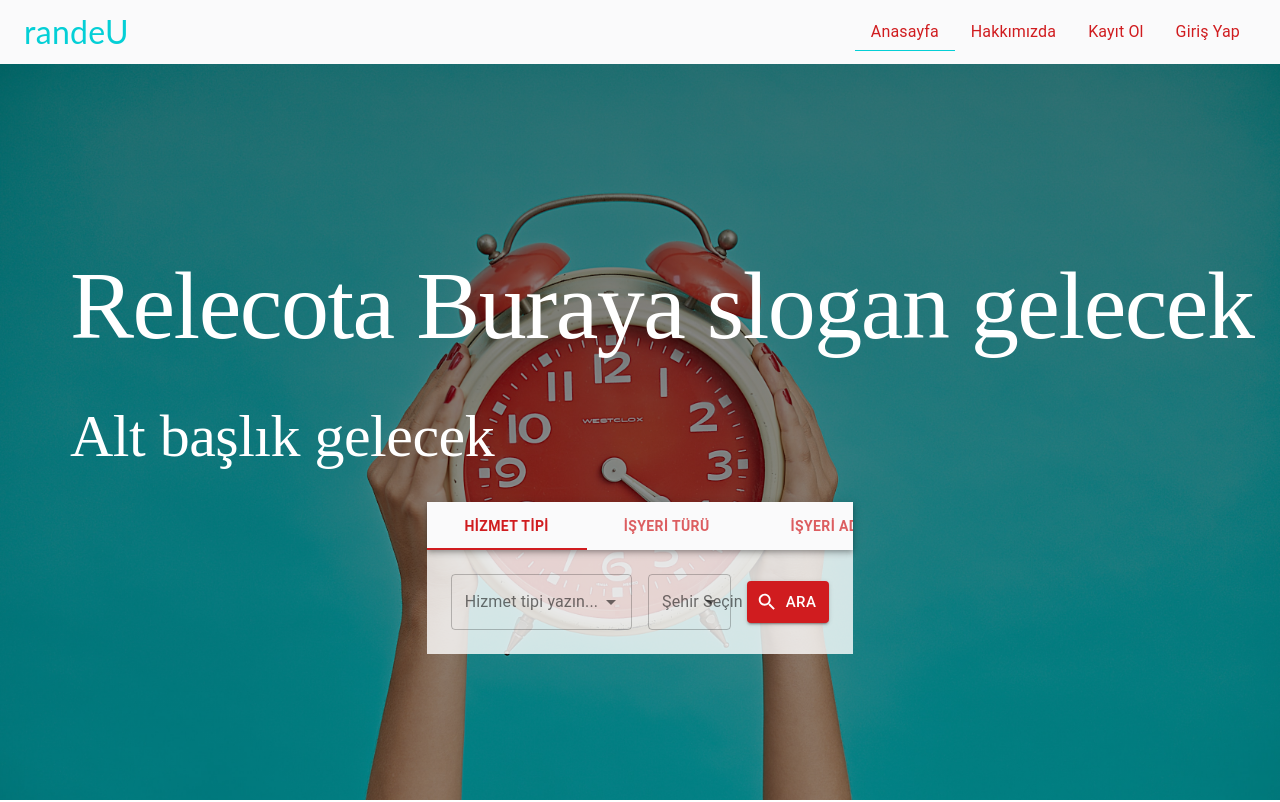
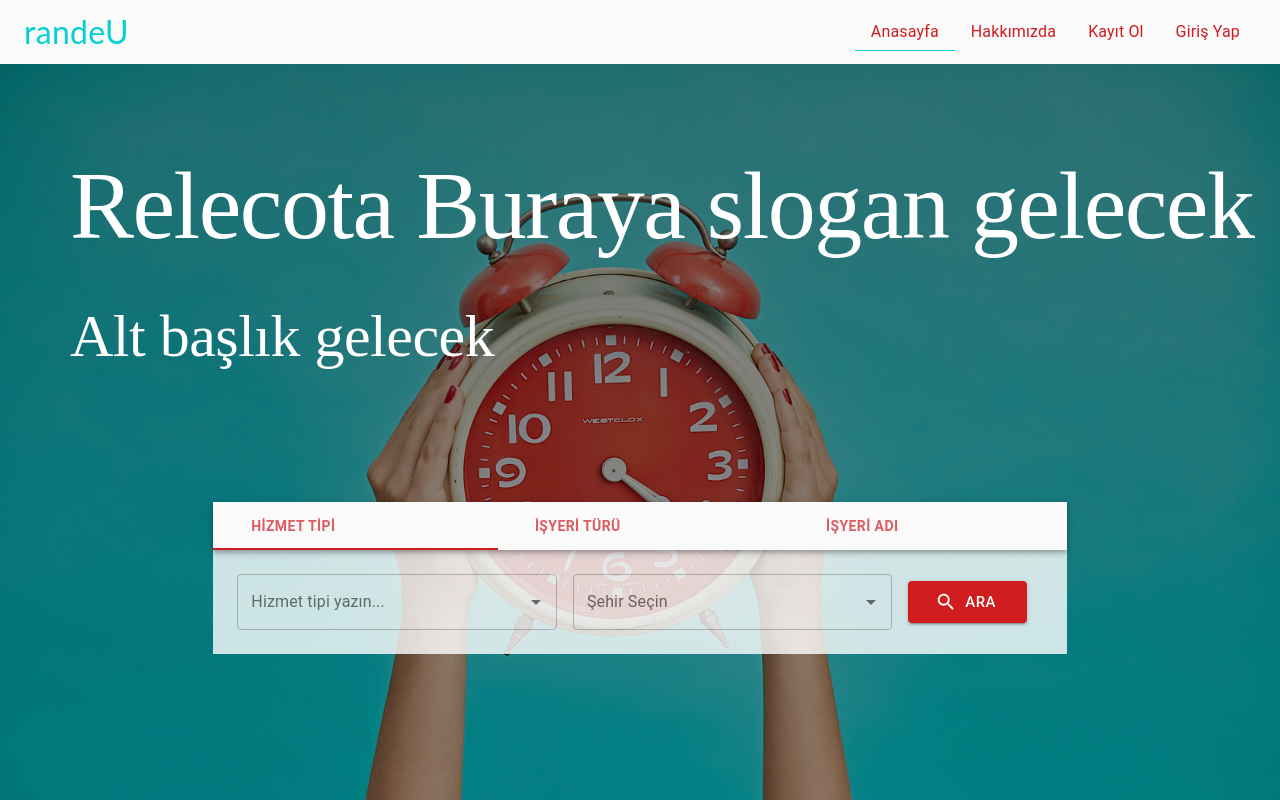
Before and after one commit to serbestemre/randeu-webApp, a React app: page / in a window 1280 px wide. Shown: the top 802 px of the page. Built offline with nearby package versions, Linux system fonts and the light colour scheme.

Commit message:
header tabform responsive implementation is completed

```diff
--- a/src/components/TabBar/TabBar.js
+++ b/src/components/TabBar/TabBar.js
@@ -97,8 +97,8 @@ export default function SimpleTabs() {
   };
 
   return (
-    <Grid container xl={12} justify="center" alignItems={"center"}>
-      <Grid item sm={8} xl={10}>
+    <Grid container justify="center" alignItems={"center"}>
+      <Grid item sm={10}md={12} xl={10}>
         <div className={classes.root}>
           {/* Search Bar Color Preferences */}
           <AppBar position="static" style={{ backgroundColor: `${theme.palette.primary.contrastText}`, color:`${theme.palette.secondary.main}`}}>
@@ -107,12 +107,18 @@ export default function SimpleTabs() {
               onChange={handleChange}
               aria-label="simple tabs example"
             >
-              <Tab className={classes.tabRoot}
+            <Grid item xs={4}>
+            <Tab className={classes.tabRoot}
                    label="HİZMET TİPİ" id={"tab1"} aria-controls="aria-tab1"/>
-              <Tab className={classes.tabRoot}
+            </Grid>
+            <Grid item xs={4}>
+            <Tab className={classes.tabRoot}
                    label="İŞYERİ TÜRÜ" id={"tab2"} aria-controls="aria-tab2"/>
-              <Tab className={classes.tabRoot}
+            </Grid>
+            <Grid item xs={4}>
+            <Tab className={classes.tabRoot}
                    label="İŞYERİ ADI" id={"tab3"} aria-controls="aria-tab3"/>
+            </Grid>
             </Tabs>
           </AppBar>
 
--- a/src/components/TabBar/TabForm/TabFrom.js
+++ b/src/components/TabBar/TabForm/TabFrom.js
@@ -25,8 +25,8 @@ const TabForm = (props) => {
   const {list, textFieldPlaceholder} = props;
   return (
     <form className={classes.root} noValidate autoComplete="off">
-      <Grid container item spacing={2}>
-        <Grid item xs={2} sm={6}>
+      <Grid container item spacing={2} xs={12} sm={12}>
+        <Grid item xs={12} sm={6}  md={5}>
           <Autocomplete
             id="combo-box-demo"
             options={list}
@@ -41,7 +41,7 @@ const TabForm = (props) => {
           />
         </Grid>
 
-        <Grid item xs={8} sm={3}>
+        <Grid item xs={12} sm={6} md={5}>
           <Autocomplete
             className={classes.root}
             id="combo-box-demo"
@@ -57,7 +57,7 @@ const TabForm = (props) => {
           />
         </Grid>
 
-        <Grid container item sm={3} alignItems={"center"}>
+        <Grid container item sm={12}md={2} alignItems={"center"}>
           <Button
             variant="contained"
             color="secondary"
--- a/src/containers/Header/Header.js
+++ b/src/containers/Header/Header.js
@@ -1,29 +1,50 @@
-import React from 'react';
+import React from "react";
 import { Grid, Typography } from "@material-ui/core";
 import { makeStyles } from "@material-ui/styles";
-import TabBar from '../../components/TabBar/TabBar'
+import TabBar from "../../components/TabBar/TabBar";
 import HeaderImage from "../../assets/images/header3.jpg";
 
-
-const useStyles = makeStyles(() => ({
+const useStyles = makeStyles((theme) => ({
   root: {
     backgroundImage: `linear-gradient(rgba(0,0,0,0.5),rgba(0,0,0,0.4)), url(${HeaderImage})`,
-   // backgroundImage: `url(${HeaderImage})`,
+    // backgroundImage: `url(${HeaderImage})`,
     backgroundPosition: "top center",
     backgroundSize: "cover",
     backgroundRepeat: "no-repeat",
     backgroundAttachment: "fixed",
     height: "92vh",
-
   },
   padding: {
     paddingTop: "16px",
   },
+  mainTitle: {
+    position: "absolute",
+    left: "70px",
+    top: "150px",
+    [theme.breakpoints.down("md")]: {
+      fontSize: "70px",
+    },
+    [theme.breakpoints.down("sm")]: {
+      fontSize: "50px",
+    },
+    [theme.breakpoints.down("xs")]: {
+      display: "none",
+    },
+  },
+  subTitle: {
+    position: "absolute",
+    left: "70px",
+    top: "300px",
+    [theme.breakpoints.down("sm")]: {
+      fontSize: "40px",
+    },
+    [theme.breakpoints.down("xs")]: {
+      display: "none",
+    },
+  },
 }));
 
-
 const Header = (props) => {
-
   const classes = useStyles();
   return (
     <Grid
@@ -40,31 +61,34 @@ const Header = (props) => {
         alignItems={"center"}
         stlye={{ position: "relative" }}
       >
-        <Grid
-          item
-          xl={12}
-          style={{ position: "absolute", left: "70px", top: "250px" }}
-        >
-          <Typography component="span" style={{color:"white"}} variant="h1">
+        <Grid item md={10}>
+          <Typography
+            className={classes.mainTitle}
+            component="span"
+            style={{ color: "white" }}
+            variant="h1"
+          >
             Relecota Buraya slogan gelecek
           </Typography>
         </Grid>
-        <Grid
-          item
-          xl={4}
-          style={{ position: "absolute", left: "70px", top: "400px" }}
-        >
-          <Typography variant="h2"  style={{color:"white"}}>Alt başlık gelecek</Typography>
+        <Grid item xl={4}>
+          <Typography
+            className={classes.subTitle}
+            variant="h2"
+            style={{ color: "white" }}
+          >
+            Alt başlık gelecek
+          </Typography>
         </Grid>
       </Grid>
 
       <Grid container justify={"center"} alignItems={"center"}>
-        <Grid item xs={8} sm={6}>
+        <Grid item xs={10} sm={10} md={8}>
           <TabBar />
         </Grid>
       </Grid>
     </Grid>
-  )
+  );
 };
 
 export default Header;
```
